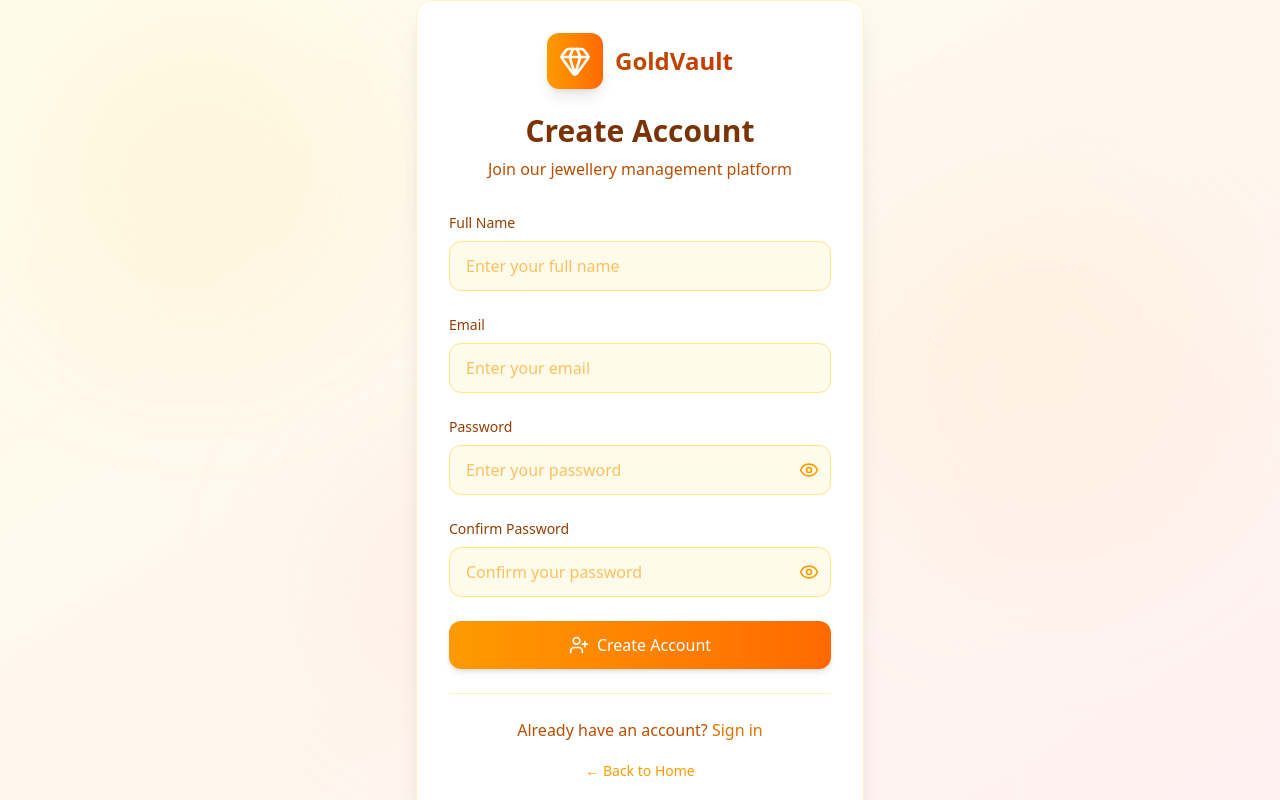
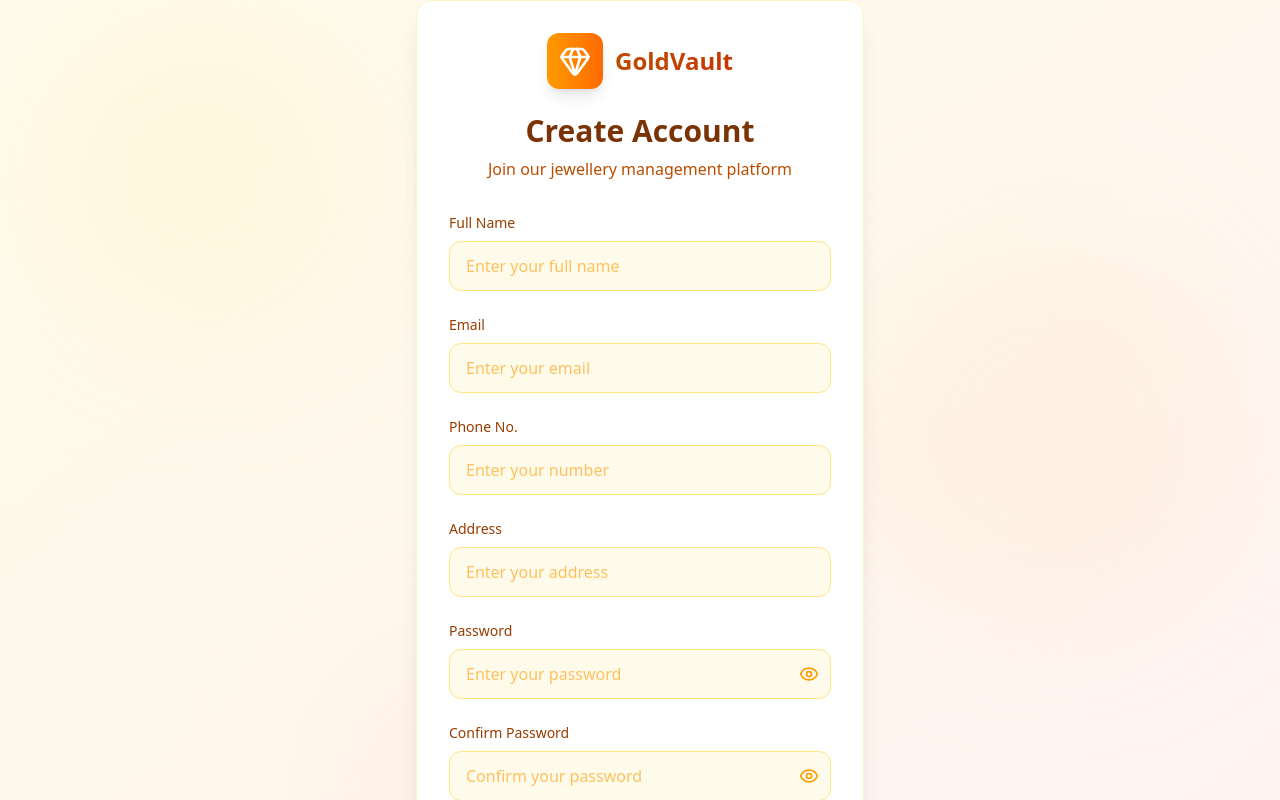
Before and after one commit to smarthisabkitab/prod-front-end, a React (Vite) app: page /register in a window 1280 px wide. Shown: the top 800 px of the page. Built offline with nearby package versions, Linux system fonts and the light colour scheme.

Commit message:
update field in address

```diff
--- a/src/pages/RegisterPage.jsx
+++ b/src/pages/RegisterPage.jsx
@@ -7,10 +7,12 @@ import { Eye, EyeOff, UserPlus, Sparkles, Gem } from "lucide-react";
 
 const RegisterPage = () => {
   const [formData, setFormData] = useState({
-    name: "",
+    fullname: "",
     email: "",
     password: "",
     confirmPassword: "",
+    phone_no: "",
+    address: "",
   });
   const [showPassword, setShowPassword] = useState(false);
   const [showConfirmPassword, setShowConfirmPassword] = useState(false);
@@ -84,16 +86,16 @@ const RegisterPage = () => {
         <form onSubmit={handleSubmit} className="space-y-6">
           <div>
             <label
-              htmlFor="name"
+              htmlFor="fullname"
               className="block text-sm font-medium text-amber-800 mb-2"
             >
               Full Name
             </label>
             <input
               type="text"
-              id="name"
-              name="name"
-              value={formData.name}
+              id="fullname"
+              name="fullname"
+              value={formData.fullname}
               onChange={handleChange}
               required
               className="w-full px-4 py-3 bg-amber-50 border border-amber-200 rounded-xl focus:outline-none focus:ring-2 focus:ring-amber-500 focus:border-amber-500 text-amber-900 placeholder-amber-500/60 transition-colors"
@@ -117,6 +119,44 @@ const RegisterPage = () => {
               required
               className="w-full px-4 py-3 bg-amber-50 border border-amber-200 rounded-xl focus:outline-none focus:ring-2 focus:ring-amber-500 focus:border-amber-500 text-amber-900 placeholder-amber-500/60 transition-colors"
               placeholder="Enter your email"
+            />
+          </div>
+
+          <div>
+            <label
+              htmlFor="phone_no"
+              className="block text-sm font-medium text-amber-800 mb-2"
+            >
+              Phone No.
+            </label>
+            <input
+              type="number"
+              id="phone_no"
+              name="phone_no"
+              value={formData.phone_no}
+              onChange={handleChange}
+              required
+              className="w-full px-4 py-3 bg-amber-50 border border-amber-200 rounded-xl focus:outline-none focus:ring-2 focus:ring-amber-500 focus:border-amber-500 text-amber-900 placeholder-amber-500/60 transition-colors"
+              placeholder="Enter your number"
+            />
+          </div>
+
+          <div>
+            <label
+              htmlFor="address"
+              className="block text-sm font-medium text-amber-800 mb-2"
+            >
+              Address
+            </label>
+            <input
+              type="text"
+              id="address"
+              name="address"
+              value={formData.address}
+              onChange={handleChange}
+              required
+              className="w-full px-4 py-3 bg-amber-50 border border-amber-200 rounded-xl focus:outline-none focus:ring-2 focus:ring-amber-500 focus:border-amber-500 text-amber-900 placeholder-amber-500/60 transition-colors"
+              placeholder="Enter your address"
             />
           </div>
 
@@ -181,7 +221,7 @@ const RegisterPage = () => {
           <button
             type="submit"
             disabled={isLoading}
-            className="w-full bg-gradient-to-r from-amber-500 to-orange-500 text-white py-3 px-4 rounded-xl hover:from-amber-600 hover:to-orange-600 focus:outline-none focus:ring-2 focus:ring-amber-500 focus:ring-offset-2 shadow-md hover:shadow-lg transition-all duration-300 disabled:opacity-50 disabled:cursor-not-allowed flex items-center justify-center space-x-2"
+            className="w-full hover:cursor-pointer bg-gradient-to-r from-amber-500 to-orange-500 text-white py-3 px-4 rounded-xl hover:from-amber-600 hover:to-orange-600 focus:outline-none focus:ring-2 focus:ring-amber-500 focus:ring-offset-2 shadow-md hover:shadow-lg transition-all duration-300 disabled:opacity-50 disabled:cursor-not-allowed flex items-center justify-center space-x-2"
           >
             {isLoading ? (
               <>
```
